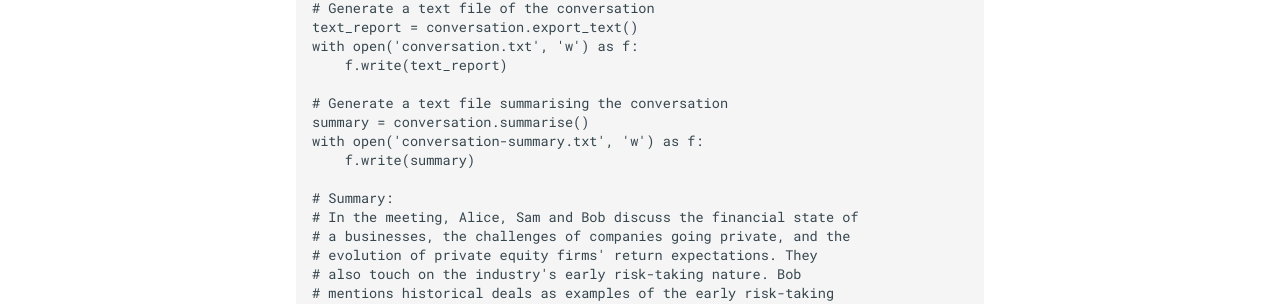
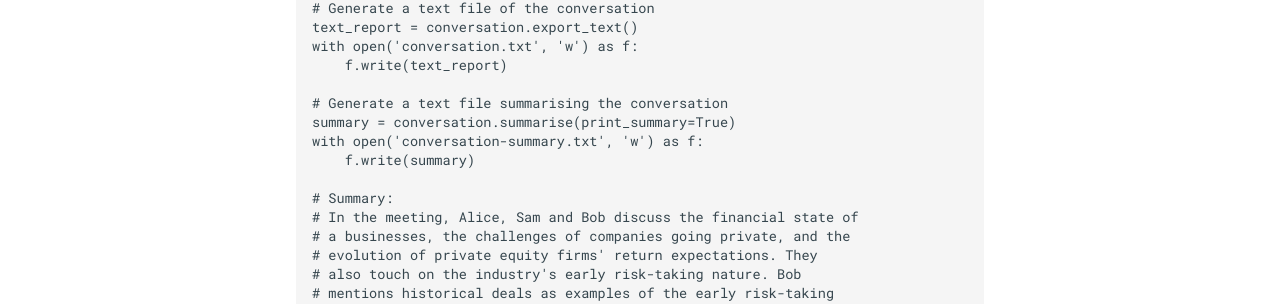
Before and after one commit to rob-luke/conversations, an MkDocs documentation site: the page built from docs/index.md, in a window 1280 px wide and 1400 px high, scrolled down 517 px. Shown: the part 642-946 px from the top of the window. Built offline with MkDocs 1.6.1 and Material for MkDocs 9.7.7, drawn with Linux system fonts in a browser that asks for light colours; some of the changed text lies outside the part shown.

Commit message:
docs: improve summary docs

```diff
--- a/docs/index.md
+++ b/docs/index.md
@@ -55,7 +55,7 @@ with open('conversation.txt', 'w') as f:
     f.write(text_report)
 
 # Generate a text file summarising the conversation
-summary = conversation.summarise()
+summary = conversation.summarise(print_summary=True)
 with open('conversation-summary.txt', 'w') as f:
     f.write(summary)
 
```
